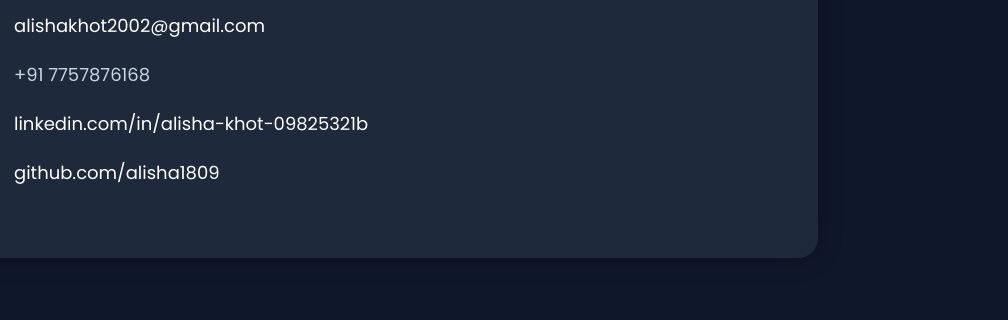
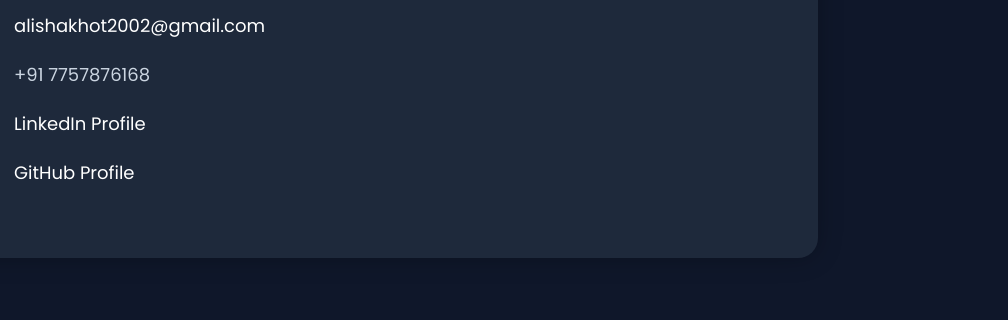
Before and after one commit to alisha1809/alisha1809.github.io, a plain HTML site: page index.html in a window 1280 px wide. Shown: the part 4291-4611 px from the top of the page, 272-1280 px from the left. Drawn offline with Linux system fonts and the light colour scheme.

Commit message:
Update index.html

```diff
--- a/index.html
+++ b/index.html
@@ -380,7 +380,7 @@ Let's Connect
 
     <a href="https://www.linkedin.com/in/alisha-khot-09825321b"
        target="_blank">
-       linkedin.com/in/alisha-khot-09825321b
+       LinkedIn Profile
     </a>
 </p>
 
@@ -389,7 +389,7 @@ Let's Connect
 
     <a href="https://github.com/alisha1809"
        target="_blank">
-       github.com/alisha1809
+       GitHub Profile
     </a>
 </p>
 
```
